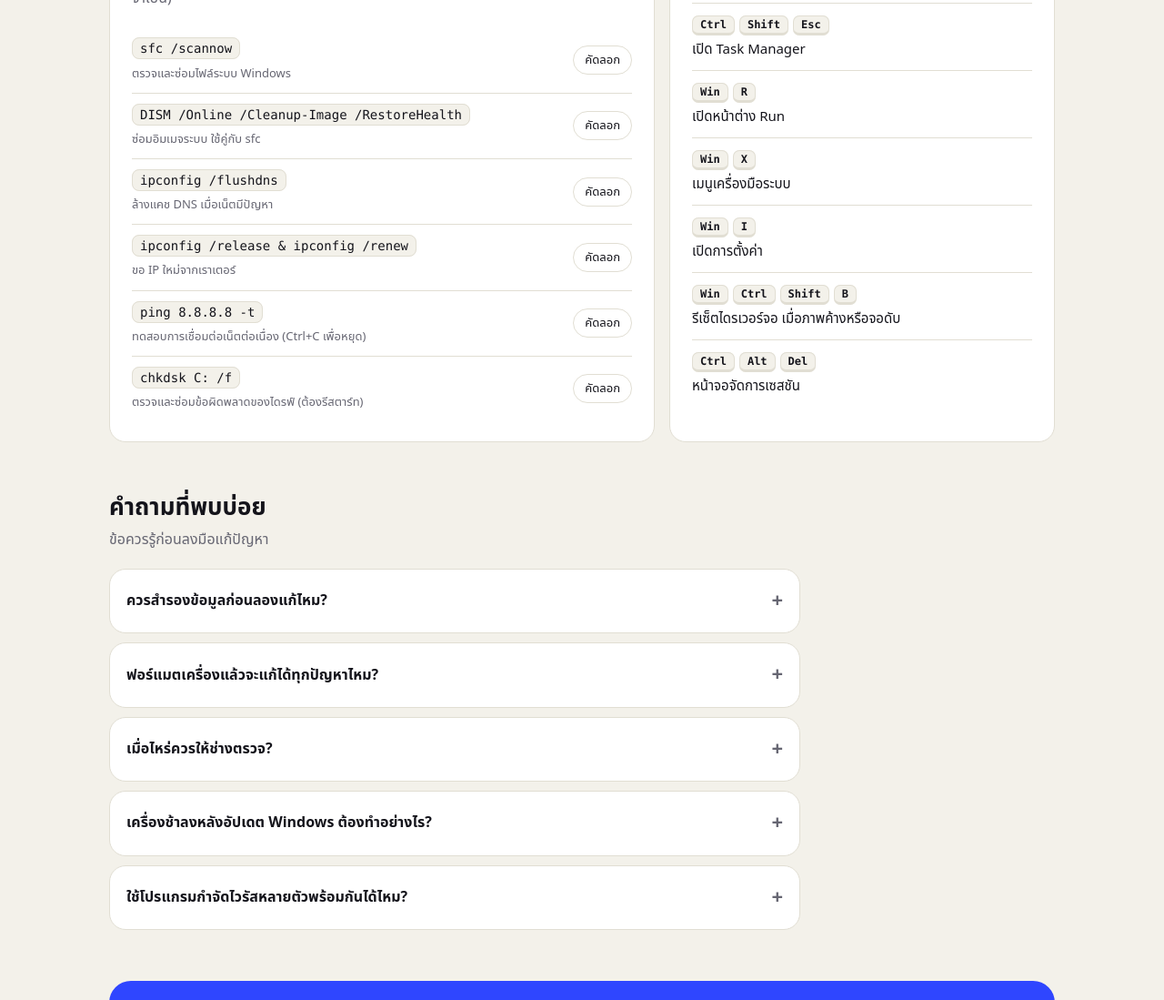
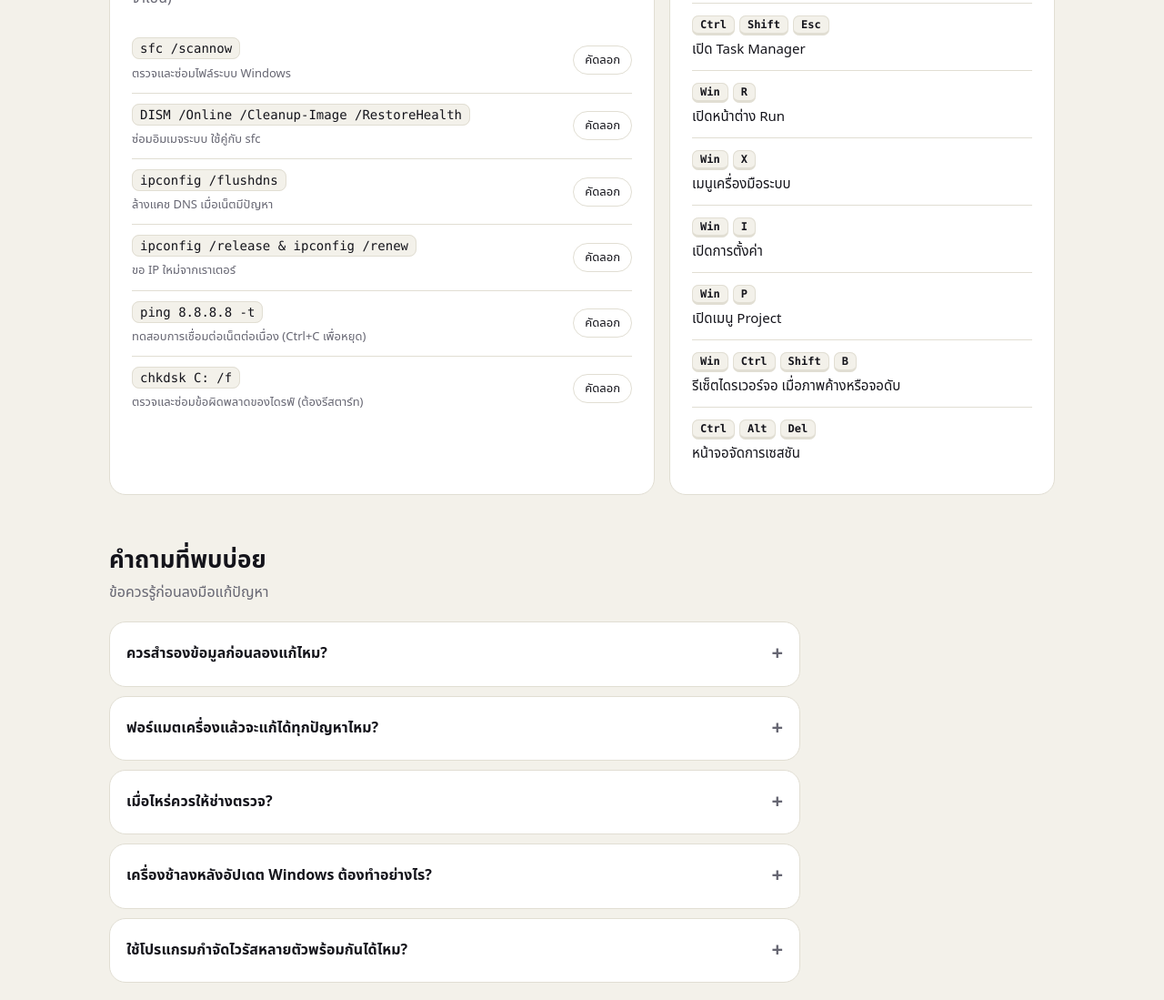
Before and after one commit to Zoumather/my-website-project, a plain HTML site: page index.html in a window 1280 px wide. Shown: the part 2036-3135 px from the top of the page at 91% size. Drawn offline with Linux system fonts and the light colour scheme; a web font is replaced by a local one.

Commit message:
Add shortcut for opening Project menu in index.html

```diff
--- a/index.html
+++ b/index.html
@@ -1289,6 +1289,7 @@
             <li><span><kbd>Win</kbd><kbd>R</kbd></span>เปิดหน้าต่าง Run</li>
             <li><span><kbd>Win</kbd><kbd>X</kbd></span>เมนูเครื่องมือระบบ</li>
             <li><span><kbd>Win</kbd><kbd>I</kbd></span>เปิดการตั้งค่า</li>
+            <li><span><kbd>Win</kbd><kbd>P</kbd></span>เปิดเมนู Project</li>
             <li><span><kbd>Win</kbd><kbd>Ctrl</kbd><kbd>Shift</kbd><kbd>B</kbd></span>รีเซ็ตไดรเวอร์จอ
               เมื่อภาพค้างหรือจอดับ</li>
             <li><span><kbd>Ctrl</kbd><kbd>Alt</kbd><kbd>Del</kbd></span>หน้าจอจัดการเซสชัน</li>
```
